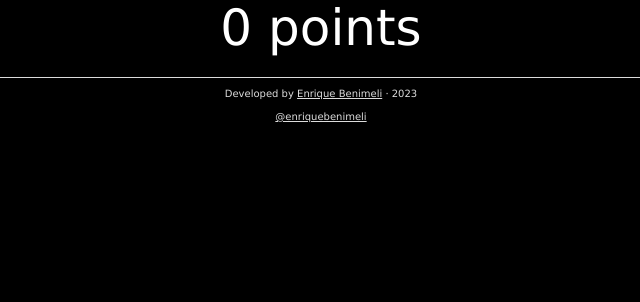
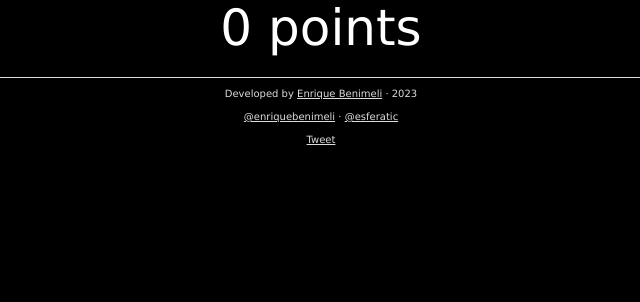
Before and after one commit to ebenimeli/Shuffled, a PHP site: page / in a window 1280 px wide. Shown: the part 421-723 px from the top of the page, without its empty margins (319-959 px from the left). Run offline with PHP 8.4, Linux system fonts and the light colour scheme; some libraries are stand-ins or nearby versions.

Commit message:
Twitter share button added | Credits updated

```diff
--- a/index.php
+++ b/index.php
@@ -53,7 +53,7 @@ for ( var i = 0; i < dictionary.length; i++ ) {
 
   gtag('config', 'G-RE35635XG0');
 </script>
-<title>Words!</title>
+<title>Shuffled!</title>
 <link rel = 'stylesheet' type = 'text/css' href = 'css/style.css'>
 <meta charset = 'UTF-8'>
 </head>
@@ -78,7 +78,13 @@ for ( var i = 0; i < dictionary.length; i++ ) {
 
 <div id = 'credits'>
 <span>Developed by <a href = 'https://www.ebenimeli.org' target = '_blank'>Enrique Benimeli</a> · 2023</span>
-<span><a href = 'https://twitter.com/enriquebenimeli' target = '_blank'>@enriquebenimeli</a></span>
+<span>
+    <a href = 'https://twitter.com/enriquebenimeli' target = '_blank'>@enriquebenimeli</a> ·
+    <a href = 'https://twitter.com/esferatic' target = '_blank'>@esferatic</a>
+</span>
+<span>
+<a href="https://twitter.com/share?ref_src=twsrc%5Etfw" class="twitter-share-button" data-size="large" data-text="Play and learn new words!" data-url="https://www.esferatic.com/shuffled/" data-via="enriquebenimeli" data-hashtags="words" data-related="esferatic" data-show-count="false">Tweet</a><script async src="https://platform.twitter.com/widgets.js" charset="utf-8"></script>
+</span>
 </div>
 
 <script src = 'js/words.js'></script>
```
